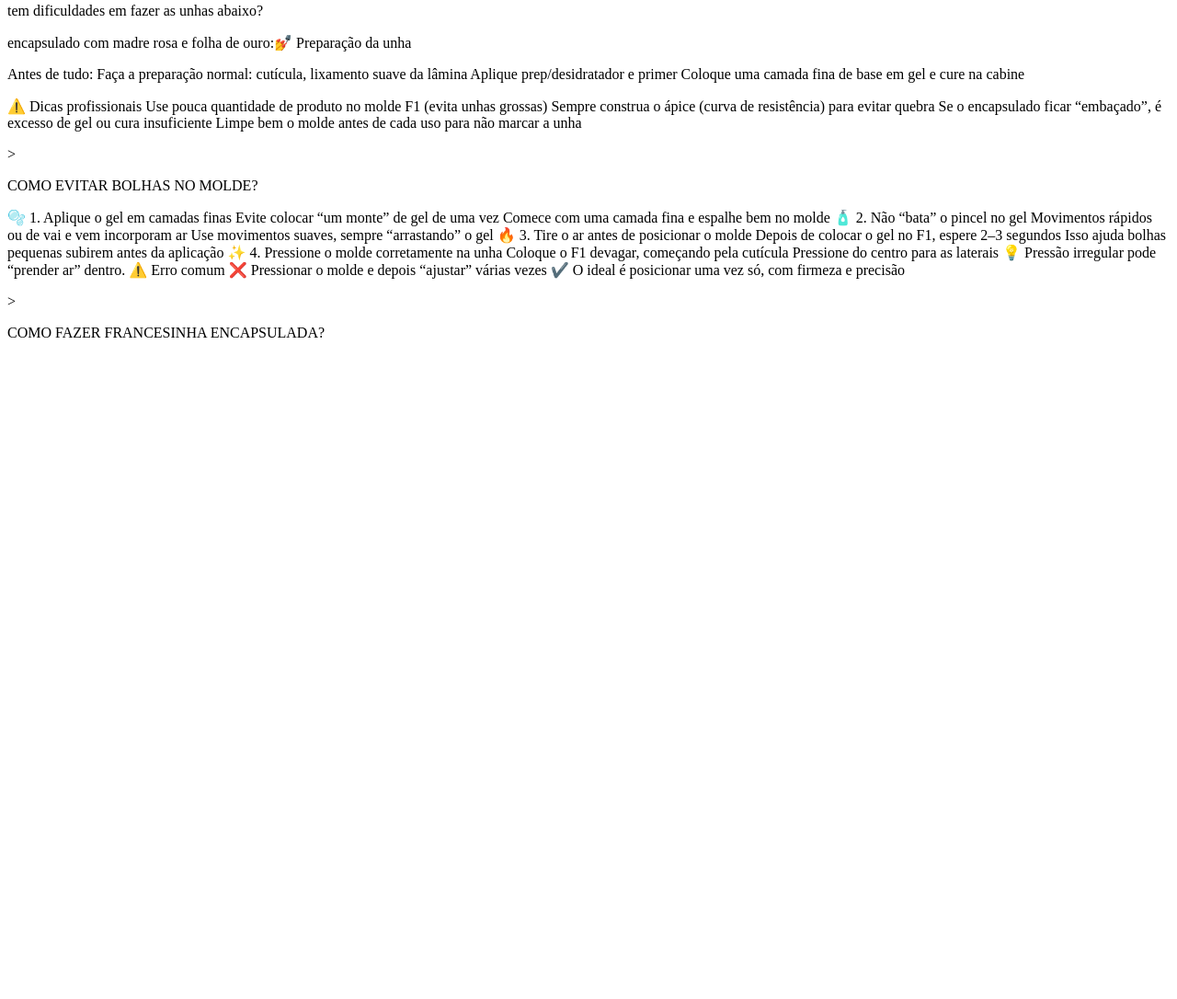
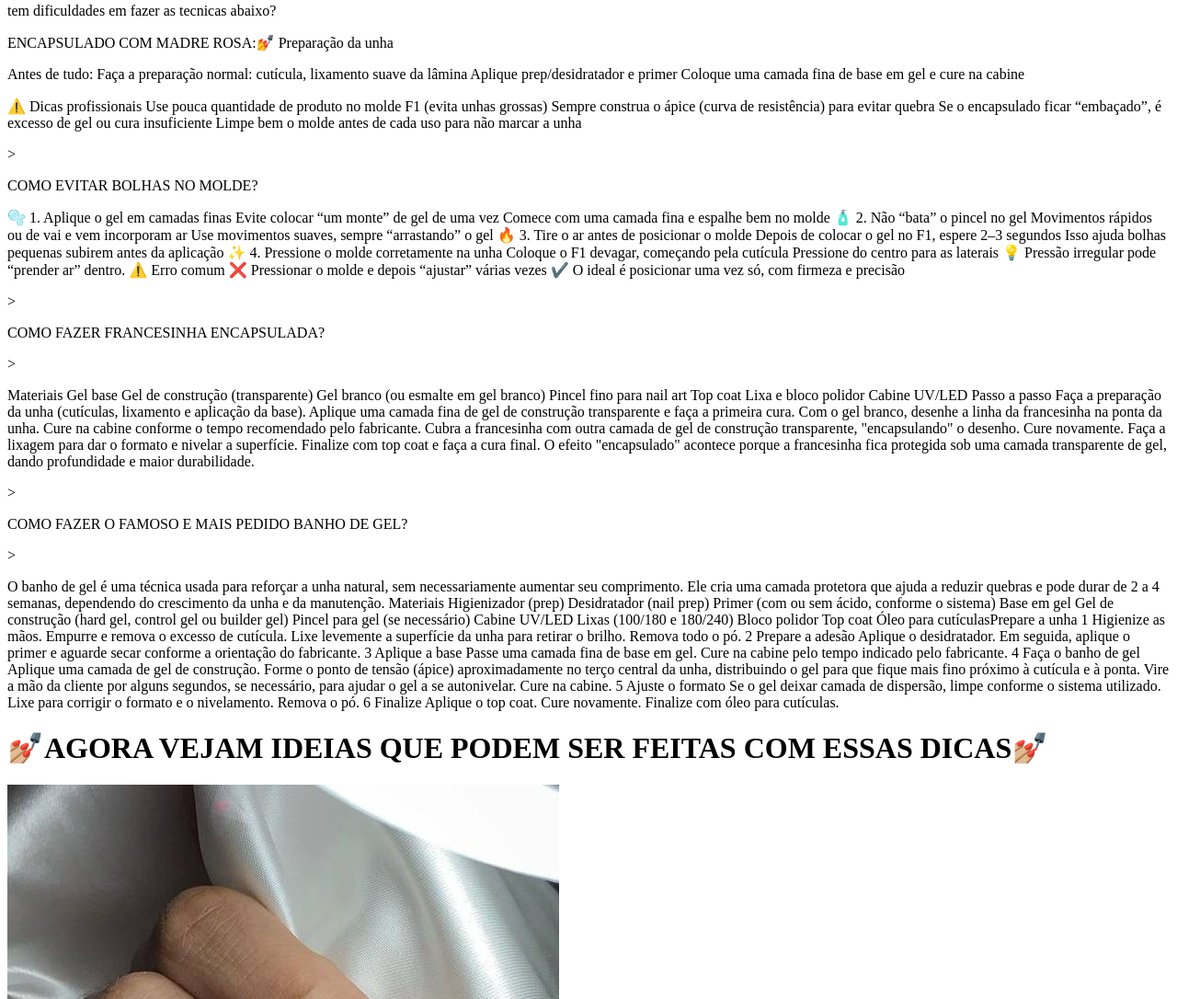
Before and after one commit to fernandarobes-if/meu-blog-fernanda-robes, a plain HTML site: page index.html in a window 1280 px wide. Shown: the part 314-1400 px from the top of the page at 92% size. Before the commit the page ends 800 px from the top, so only its background shows below. Drawn offline with Linux system fonts and the light colour scheme.

Commit message:
Add files via upload

```diff
--- a/index.html
+++ b/index.html
@@ -24,8 +24,8 @@ max-width: 800; }
         Sim eu intendo sua insatisfação mas tudo no começo é difícil e estou aqui para lhe ajudar e acabar com suas dúvidas </h2>
     <p> curiosdades, dicas, ensinamentos e muito mais. </p>
     <h1> VOU LHE MOSTRAR MINHAS DICAS!</h1>
-    <p> tem dificuldades em fazer as unhas abaixo?</p>
-    <p> encapsulado com madre rosa e folha de ouro:💅 Preparação da unha</p>
+    <p> tem dificuldades em fazer as tecnicas abaixo?</p>
+    <p> ENCAPSULADO COM MADRE ROSA:💅 Preparação da unha</p>
 
 Antes de tudo:
 
@@ -69,5 +69,80 @@ Pressione do centro para as laterais
 ><p>COMO FAZER FRANCESINHA ENCAPSULADA?</p>
 
  </main>
+ ><p> Materiais
+Gel base
+Gel de construção (transparente)
+Gel branco (ou esmalte em gel branco)
+Pincel fino para nail art
+Top coat
+Lixa e bloco polidor
+Cabine UV/LED
+Passo a passo
+Faça a preparação da unha (cutículas, lixamento e aplicação da base).
+Aplique uma camada fina de gel de construção transparente e faça a primeira cura.
+Com o gel branco, desenhe a linha da francesinha na ponta da unha.
+Cure na cabine conforme o tempo recomendado pelo fabricante.
+Cubra a francesinha com outra camada de gel de construção transparente, "encapsulando" o desenho.
+Cure novamente.
+Faça a lixagem para dar o formato e nivelar a superfície.
+Finalize com top coat e faça a cura final.
+
+O efeito "encapsulado" acontece porque a francesinha fica protegida sob uma camada transparente de gel, dando profundidade e maior durabilidade. </p>
+
+
+><p>COMO FAZER O FAMOSO E MAIS PEDIDO BANHO DE GEL?</p>
+
+><P>O banho de gel é uma técnica usada para reforçar a unha natural, sem necessariamente aumentar seu comprimento.
+ Ele cria uma camada protetora que ajuda a reduzir quebras e pode durar de 2 a 4 semanas, dependendo do crescimento da unha e da manutenção.
+Materiais
+Higienizador (prep)
+Desidratador (nail prep)
+Primer (com ou sem ácido, conforme o sistema)
+Base em gel
+Gel de construção (hard gel, control gel ou builder gel)
+Pincel para gel (se necessário)
+Cabine UV/LED
+Lixas (100/180 e 180/240)
+Bloco polidor
+Top coat
+Óleo para cutículasPrepare a unha
+
+1 Higienize as mãos.
+Empurre e remova o excesso de cutícula.
+Lixe levemente a superfície da unha para retirar o brilho.
+Remova todo o pó.
+
+2 Prepare a adesão
+Aplique o desidratador.
+Em seguida, aplique o primer e aguarde secar conforme a orientação do fabricante.
+
+3 Aplique a base
+
+Passe uma camada fina de base em gel.
+Cure na cabine pelo tempo indicado pelo fabricante.
+
+4  Faça o banho de gel
+
+Aplique uma camada de gel de construção.
+Forme o ponto de tensão (ápice) aproximadamente no terço central da unha, distribuindo o gel para que fique mais fino próximo à cutícula e à ponta.
+Vire a mão da cliente por alguns segundos, se necessário, para ajudar o gel a se autonivelar.
+Cure na cabine.
+
+5  Ajuste o formato
+
+Se o gel deixar camada de dispersão, limpe conforme o sistema utilizado.
+Lixe para corrigir o formato e o nivelamento.
+Remova o pó.
+
+6 Finalize
+Aplique o top coat.
+Cure novamente.
+Finalize com óleo para cutículas.
+
+</P>
+<H1> 💅🏼AGORA VEJAM IDEIAS QUE PODEM SER FEITAS COM ESSAS DICAS💅🏼</H1>
+<img src="unhas.jpg" alt="unhas com encapsulada e francesinha">
+<button>👍🏼 <span>0</span></button>
+<button>👎🏼 <span>0</span></button>
 </body>
 </html>
```
Also changed, not shown: unhas.jpg (added).
